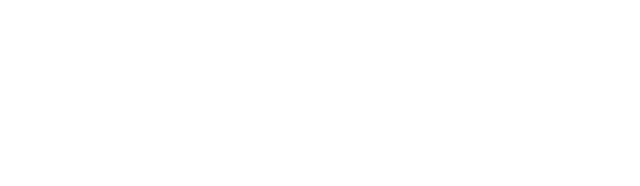
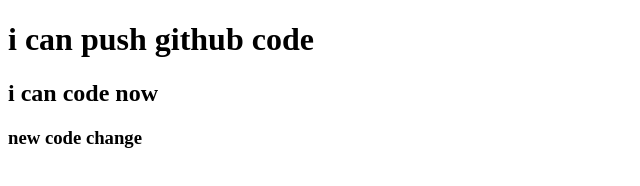
Before and after one commit to nazmuj/my-second-repo, a plain HTML site: page index.html in a window 1280 px wide. Shown: the whole page, without its empty margins (0-640 px from the left). Drawn offline with Linux system fonts and the light colour scheme.

Commit message:
added header

```diff
--- a/index.html
+++ b/index.html
@@ -7,6 +7,9 @@
     <title>My second github repo</title>
 </head>
 <body>
+    <h1>i can push github code</h1>
+    <h2>i can code now</h2>
+    <h3>new code change</h3>
 
 </body>
 </html>
```
